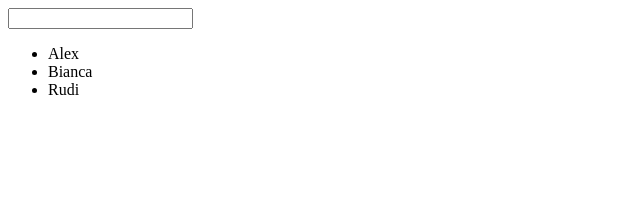
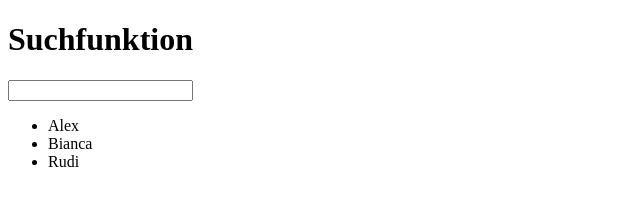
Before and after one commit to TristanBierig/Testprojekt, a plain HTML site: page index.html in a window 1280 px wide. Shown: the whole page, without its empty margins (0-640 px from the left). Drawn offline with Linux system fonts and the light colour scheme.

Commit message:
Added headline

```diff
--- a/index.html
+++ b/index.html
@@ -13,6 +13,7 @@
 </head>
 
 <body onload="showNames()" onkeydown="filterNames()">
+    <h1>Suchfunktion</h1>
     <input type="text" id="search">
     <div>
         <ul id="list">
```
